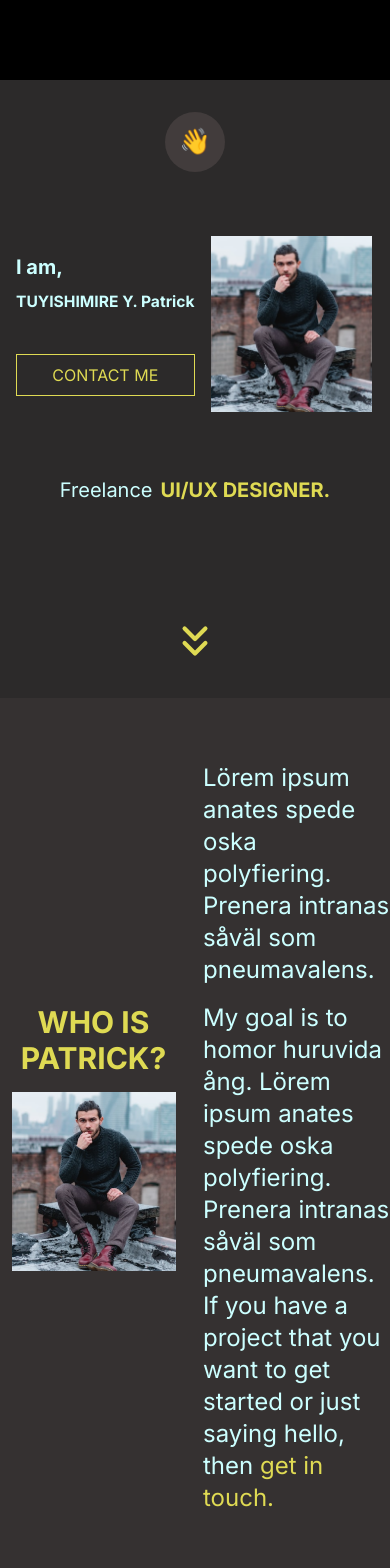
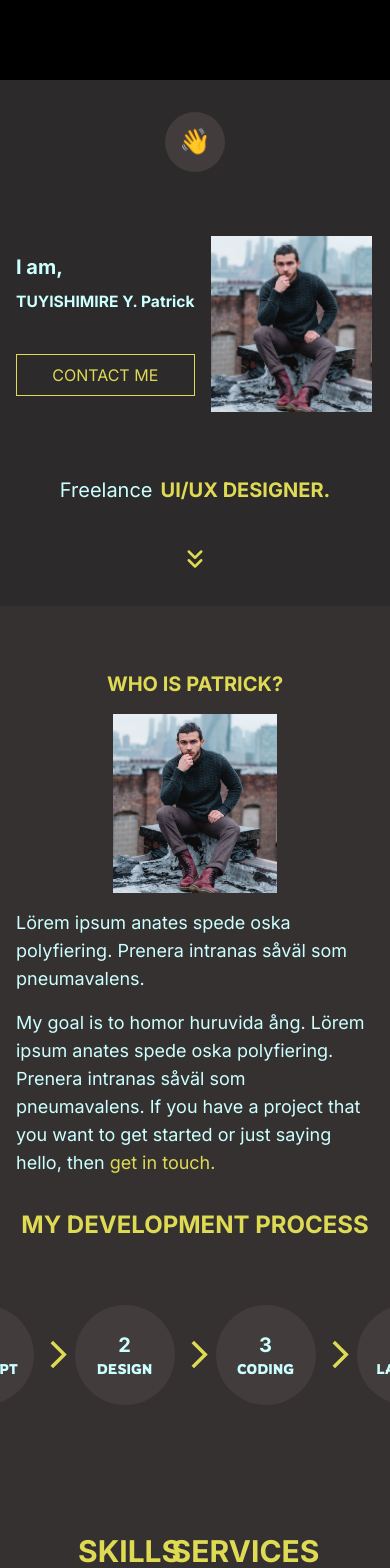
Before and after one commit to PatrickTUy/portfolio, a React (Create React App) app: page / in a window 390 px wide. Shown: the top 1568 px of the page. Built offline with nearby package versions, Linux system fonts and the light colour scheme.

Commit message:
worked on the about page

```diff
--- a/src/pages/About.jsx
+++ b/src/pages/About.jsx
@@ -4,9 +4,9 @@ import { MdArrowForwardIos } from 'react-icons/md';
 const About = () => {
   return (
     <div className="bg-primary flex flex-col xlg:px-32 overflow-y-hidden">
-      <div className="flex gap-4 w-full items-center mt-16">
-        <div className="flex flex-col gap-4 w-[48%] justify-start items-center">
-          <h1 className="font-inter font-bold text-3xl text-yellow text-center">
+      <div className="flex flex-col mmd:flex-row gap-4 w-full items-center mt-16">
+        <div className="flex flex-col gap-4 w-full mmd:w-[48%] justify-start items-center">
+          <h1 className="font-inter font-bold text-xl mmd:text-3xl text-yellow text-center">
             {' '}
             WHO IS PATRICK?
           </h1>
@@ -14,13 +14,13 @@ const About = () => {
             <img src="/image.png" alt="" />
           </div>
         </div>
-        <div className="flex flex-col w-[48%]">
-          <h1 className="font-inter text-white text-2xl mb-4">
+        <div className="flex flex-col w-full mmd:w-[48%]">
+          <h1 className="font-inter text-white text-lg mmd:text-xl mb-4 px-4">
             Lörem ipsum anates spede oska polyfiering. Prenera intranas såväl
             som pneumavalens.
           </h1>
 
-          <h1 className="font-inter text-white text-2xl">
+          <h1 className="font-inter text-white text-lg mmd:text-xl px-4">
             My goal is to homor huruvida ång. Lörem ipsum anates spede oska
             polyfiering. Prenera intranas såväl som pneumavalens. If you have a
             project that you want to get started or just saying hello, then{' '}
@@ -29,36 +29,36 @@ const About = () => {
         </div>
       </div>
 
-      <div className="flex flex-col mt-32">
-        <h1 className="font-inter font-bold text-3xl text-yellow text-center">
+      <div className="flex flex-col mt-8 mmd:mt-32">
+        <h1 className="font-inter font-bold text-2xl text-yellow text-center">
           MY DEVELOPMENT PROCESS
         </h1>
         <div className="flex self-center mt-16">
-          <div className="flex gap-4 items-center">
-            <div className="flex flex-col bg-light justify-center items-center p-4 rounded-full w-[150px] h-[150px]">
-              <h1 className="font-inter text-3xl text-white font-bold">1</h1>
-              <h2 className="font-rowdies text-xl text-white">CONCEPT</h2>
+          <div className="flex gap-2 md:gap-4 items-center">
+            <div className="flex flex-col bg-light justify-center items-center p-4 rounded-full w-[100px] h-[100px] md:w-[150px] md:h-[150px]">
+              <h1 className="font-inter text-xl md:text-3xl text-white font-bold">1</h1>
+              <h2 className="font-rowdies text-sm md:text-xl text-white">CONCEPT</h2>
             </div>
-            <MdArrowForwardIos color="#DFDA53" size={50} />
+            <MdArrowForwardIos color="#DFDA53" className='h-[33px] w-[33px] md:h-[50px] md:w-[50px]' />
           </div>
-          <div className="flex gap-4 items-center">
-            <div className="flex flex-col bg-light justify-center items-center p-4 rounded-full w-[150px] h-[150px]">
-              <h1 className="font-inter text-3xl text-white font-bold">2</h1>
-              <h2 className="font-rowdies text-xl text-white">DESIGN</h2>
+          <div className="flex gap-2 md:gap-4 items-center">
+            <div className="flex flex-col bg-light justify-center items-center p-4 rounded-full w-[100px] h-[100px] md:w-[150px] md:h-[150px]">
+              <h1 className="font-inter text-xl md:text-3xl text-white font-bold">2</h1>
+              <h2 className="font-rowdies text-sm md:text-xl text-white">DESIGN</h2>
             </div>
-            <MdArrowForwardIos color="#DFDA53" size={50} />
+            <MdArrowForwardIos color="#DFDA53" className='h-[33px] w-[33px] md:h-[50px] md:w-[50px]' />
           </div>
-          <div className="flex gap-4 items-center">
-            <div className="flex flex-col bg-light justify-center items-center p-4 rounded-full w-[150px] h-[150px]">
-              <h1 className="font-inter text-3xl text-white font-bold">3</h1>
-              <h2 className="font-rowdies text-xl text-white">CODING</h2>
+          <div className="flex gap-2 md:gap-4 items-center">
+            <div className="flex flex-col bg-light justify-center items-center p-4 rounded-full  w-[100px] h-[100px] md:w-[150px] md:h-[150px]">
+              <h1 className="font-inter text-xl md:text-3xl text-white font-bold">3</h1>
+              <h2 className="font-rowdies text-sm md:text-xl text-white">CODING</h2>
             </div>
-            <MdArrowForwardIos color="#DFDA53" size={50} />
+            <MdArrowForwardIos color="#DFDA53" className='h-[33px] w-[33px] md:h-[50px] md:w-[50px]' />
           </div>
-          <div className="flex gap-4 items-center">
-            <div className="flex flex-col bg-light justify-center items-center p-4 rounded-full w-[150px] h-[150px]">
-              <h1 className="font-inter text-3xl text-white font-bold">4</h1>
-              <h2 className="font-rowdies text-xl text-white">LAUNCH</h2>
+          <div className="flex gap-2 md:gap-4 items-center">
+            <div className="flex flex-col bg-light justify-center items-center p-4 rounded-full w-[100px] h-[100px] md:w-[150px] md:h-[150px]">
+              <h1 className="font-inter text-xl md:text-3xl text-white font-bold">4</h1>
+              <h2 className="font-rowdies text-sm md:text-xl text-white">LAUNCH</h2>
             </div>
           </div>
         </div>
--- a/src/pages/Home.jsx
+++ b/src/pages/Home.jsx
@@ -28,7 +28,7 @@ const Home = () => {
                 UI/UX DESIGNER.
               </span>
             </h1>
-            <button className="min-w-[150px] max-w-[250px] mt-8 border border-yellow py-2 mmd:py-4 px-4 mmd:px-8 text-center font-inter text-yellow">
+            <button className="min-w-[100px] text-xs sm:text-base mmd:text-xl max-w-[250px] mt-8 border border-yellow py-2 mmd:py-4 px-2 mmd:px-8 text-center font-inter text-yellow">
               CONTACT ME
             </button>
           </div>
@@ -44,7 +44,7 @@ const Home = () => {
         </span>
       </h1>
 
-      <FiChevronsDown size={50} color="#DFDA53" className="mt-28 mx-auto " />
+      <FiChevronsDown  color="#DFDA53" className=" h-[30px] w-[30px] mmd:h-[50px] mmd:w-[50px] mt-10 mmd:mt-28 mx-auto " />
     </div>
   );
 };
```
